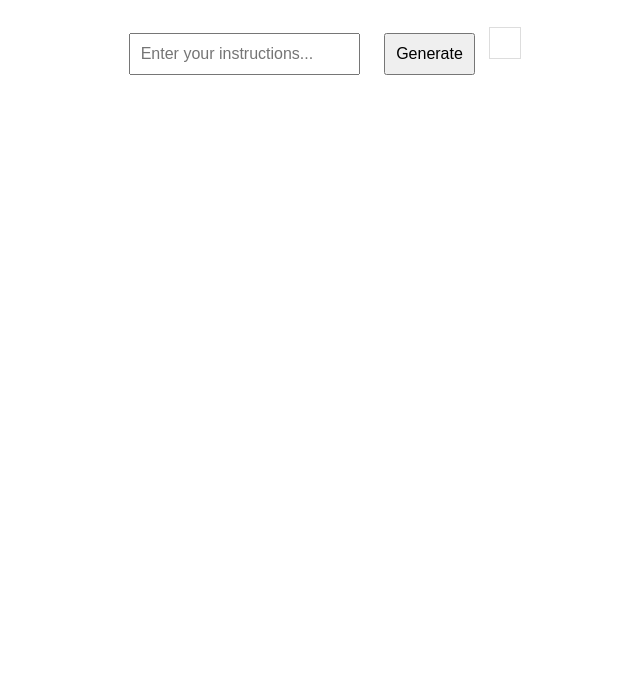
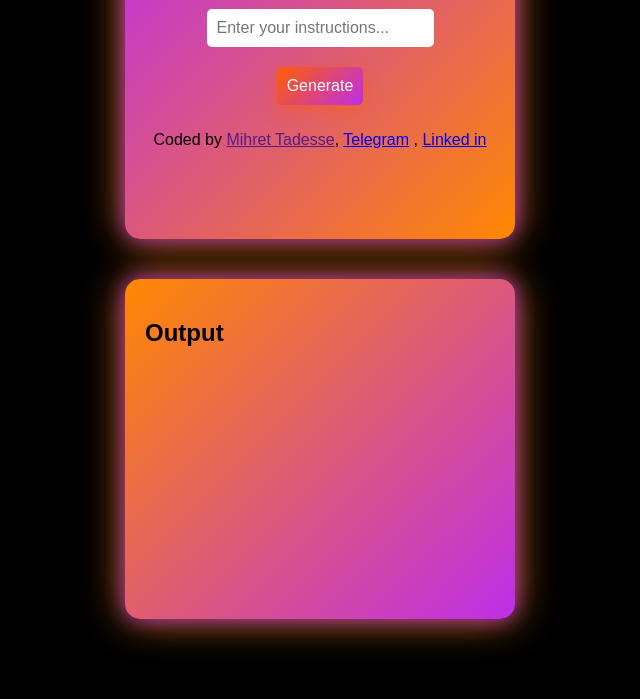
Before and after one commit to MihretTW/ai_contentgenerater, a plain HTML site: page index.html in a window 1280 px wide. Shown: the part 101-800 px from the top of the page, without its empty margins (320-960 px from the left). Drawn offline with Linux system fonts and the light colour scheme.

Commit message:
edited the css

```diff
--- a/index.html
+++ b/index.html
@@ -4,75 +4,31 @@
     <meta charset="UTF-8" />
     <meta name="viewport" content="width=device-width, initial-scale=1.0" />
     <title>SheCodes AI Content Generator</title>
-    <style>
-      body {
-        font-family: Arial, sans-serif;
-        text-align: center;
-        padding: 20px;
-      }
-      input,
-      button {
-        padding: 10px;
-        margin: 10px;
-        font-size: 16px;
-      }
-      #output {
-        margin-top: 20px;
-        padding: 15px;
-        border: 1px solid #ddd;
-        display: inline-block;
-        max-width: 400px;
-      }
-    </style>
+    <link rel="stylesheet" href="styles.css" />
   </head>
   <body>
-    <h1>SheCodes AI Content Generator</h1>
+    <div class="holder">
+      <h1>AI Assistant</h1>
       <input
         type="text"
         id="userInput"
         placeholder="Enter your instructions..."
       />
       <button onclick="generateContent()">Generate</button>
+      <p>
+        Coded by <a href="">Mihret Tadesse</a>,
+        <a href="https://t.me/myCodingProgress" class="contact">Telegram</a> ,
+        <a
+          href="https://www.linkedin.com/public-profile/settings?lipi=urn%3Ali%3Apage%3Ad_flagship3_profile_self_edit_contact-info%3B4kGdxoGwTK%2BVuMxcAMY0tg%3D%3D&"
+          class="contact"
+          >Linked in</a
+        >
+      </p>
+    </div>
+    <div id="output">
+      <h2>Output</h2>
+    </div>
 
-    <div id="output"></div>
-
-    <script>
-      async function generateContent() {
-        const input = document.getElementById("userInput").value;
-        if (!input) return alert("Please enter instructions.");
-
-        document.getElementById("output").innerText = "Generating...";
-
-        const apiKey = "8oed3366e72ca42et0cf2f4b44f179e7";
-        const context = "Provide a clear and precise answer.";
-
-        const apiUrl = `https://api.shecodes.io/ai/v1/generate?prompt=${encodeURIComponent(
-          input
-        )}&context=${encodeURIComponent(context)}&key=${apiKey}`;
-
-        console.log("Requesting:", apiUrl);
-
-        try {
-          const response = await fetch(apiUrl);
-
-          console.log("Response status:", response.status);
-
-          if (!response.ok) {
-            const errorMessage = await response.text();
-            throw new Error(`API error: ${response.status} - ${errorMessage}`);
-          }
-
-          const data = await response.json();
-          console.log("API response:", data);
-
-          document.getElementById("output").innerText =
-            data.answer || "No response received.";
-        } catch (error) {
-          console.error("Error:", error);
-          document.getElementById("output").innerText =
-            "Error generating content. Check the console for details.";
-        }
-      }
-    </script>
+    <script src="index.js"></script>
   </body>
 </html>
--- /dev/null
+++ b/index.js
@@ -0,0 +1,37 @@
+async function generateContent() {
+  const input = document.getElementById("userInput").value;
+  if (!input) return alert("Please enter instructions.");
+
+  document.getElementById("output").innerText = "Generating...";
+
+  const apiKey = "8oed3366e72ca42et0cf2f4b44f179e7";
+  const context =
+    "Provide a clear, precise and short answer and tell that you are not updated.";
+
+  const apiUrl = `https://api.shecodes.io/ai/v1/generate?prompt=${encodeURIComponent(
+    input
+  )}&context=${encodeURIComponent(context)}&key=${apiKey}`;
+
+  console.log("Requesting:", apiUrl);
+
+  try {
+    const response = await fetch(apiUrl);
+
+    console.log("Response status:", response.status);
+
+    if (!response.ok) {
+      const errorMessage = await response.text();
+      throw new Error(`API error: ${response.status} - ${errorMessage}`);
+    }
+
+    const data = await response.json();
+    console.log("API response:", data);
+
+    document.getElementById("output").innerText =
+      data.answer || "No response received.";
+  } catch (error) {
+    console.error("Error:", error);
+    document.getElementById("output").innerText =
+      "Error generating content. Check the console for details.";
+  }
+}
--- /dev/null
+++ b/styles.css
@@ -0,0 +1,90 @@
+body {
+  display: flex;
+  flex-direction: column; /* Stack items vertically */
+  justify-content: center;
+  align-items: center;
+  margin: 0;
+  background-color: black;
+  gap: 20px; /* Adds spacing between elements */
+}
+
+.holder {
+  font-family: Arial, sans-serif;
+  text-align: center;
+  padding: 20px;
+  width: 350px;
+  height: 300px;
+  background: linear-gradient(135deg, rgb(189, 46, 233), rgb(255, 136, 0));
+  box-shadow: 0px 0px 20px rgba(189, 46, 233, 0.8),
+    0px 0px 40px rgba(255, 136, 0, 0.8);
+  border-radius: 15px;
+  display: flex;
+  flex-direction: column;
+  justify-content: flex-start;
+  align-items: center;
+  transition: 0.3s ease-in-out;
+}
+
+.holder:hover {
+  box-shadow: 0px 0px 30px rgba(189, 46, 233, 1),
+    0px 0px 50px rgba(255, 136, 0, 1);
+  transform: scale(1.05);
+}
+
+input,
+button {
+  padding: 10px;
+  margin: 10px;
+  font-size: 16px;
+  border-radius: 5px;
+  border: none;
+  outline: none;
+  transition: 0.3s;
+}
+
+button {
+  background: linear-gradient(135deg, rgb(255, 94, 0), rgb(189, 46, 233));
+  color: white;
+  cursor: pointer;
+  box-shadow: 0px 5px 15px rgba(255, 94, 0, 0.5);
+}
+
+button:hover {
+  box-shadow: 0px 5px 20px rgba(255, 94, 0, 1);
+  transform: scale(1.1);
+}
+
+h2 {
+  text-align: left;
+  width: 100%; /* Ensures alignment is correct */
+}
+
+#output {
+  font-family: Arial, sans-serif;
+  text-align: left;
+  padding: 20px;
+  width: 350px;
+  height: 300px;
+  background: linear-gradient(135deg, rgb(255, 136, 0), rgb(189, 46, 233));
+  box-shadow: 0px 0px 20px rgba(189, 46, 233, 0.8),
+    0px 0px 40px rgba(255, 136, 0, 0.8);
+  border-radius: 15px;
+  display: flex;
+  flex-direction: column;
+  justify-content: flex-start;
+  transition: 0.3s ease-in-out;
+  margin-top: 20px; /* Adds space between .holder and #output */
+}
+
+#output:hover {
+  box-shadow: 0px 0px 30px rgba(189, 46, 233, 1),
+    0px 0px 50px rgba(255, 136, 0, 1);
+  transform: scale(1.05);
+}
+
+.contact:hover {
+  box-shadow: 0px 0px 30px rgba(189, 46, 233, 1),
+    0px 0px 50px rgba(255, 136, 0, 1);
+  transform: scale(1.2); /* Reduced scaling for smoother effect */
+  transition: 0.3s ease-in-out; /* Ensures smooth animation */
+}
```
Lines whose indentation alone changed are shown as unchanged.
